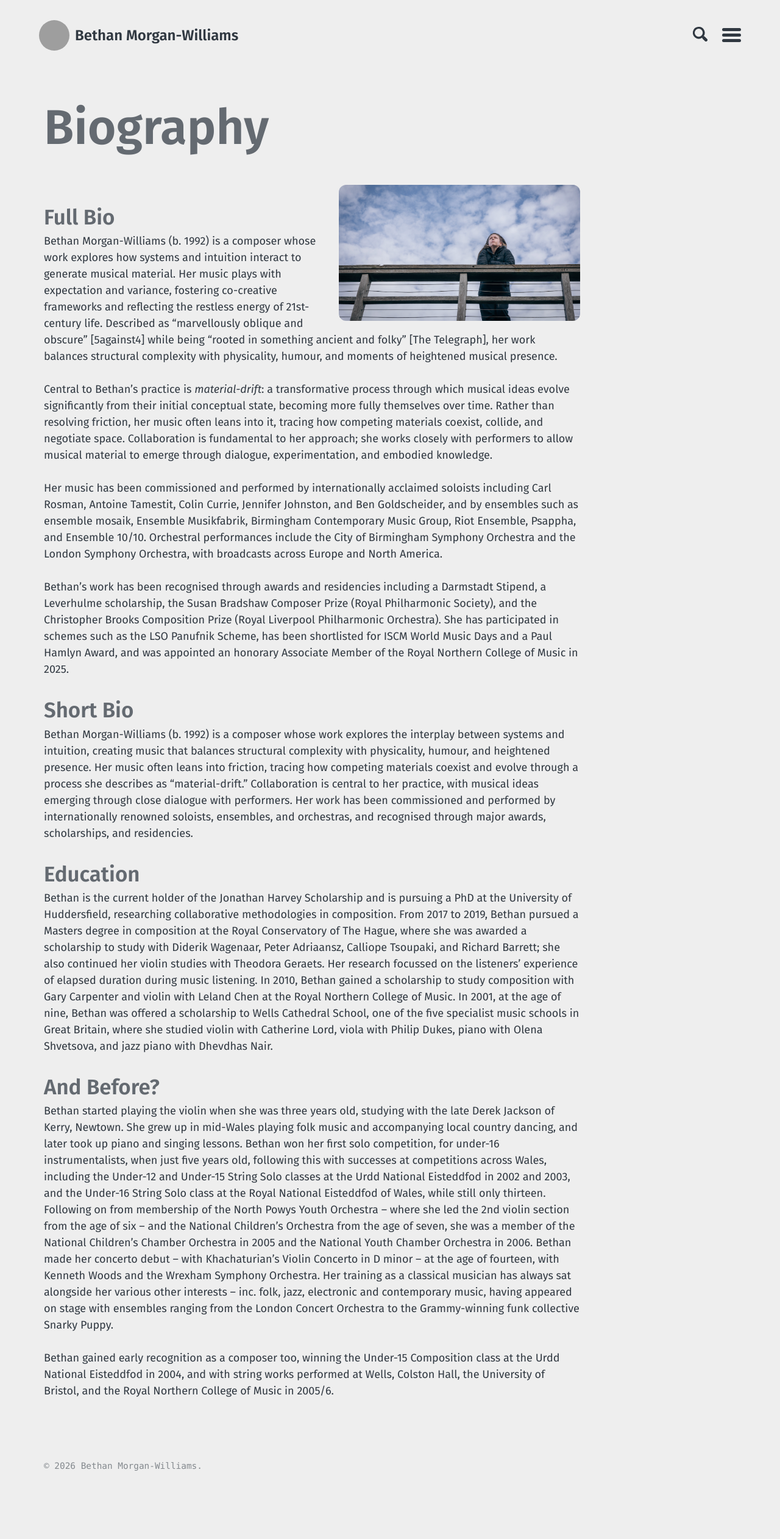
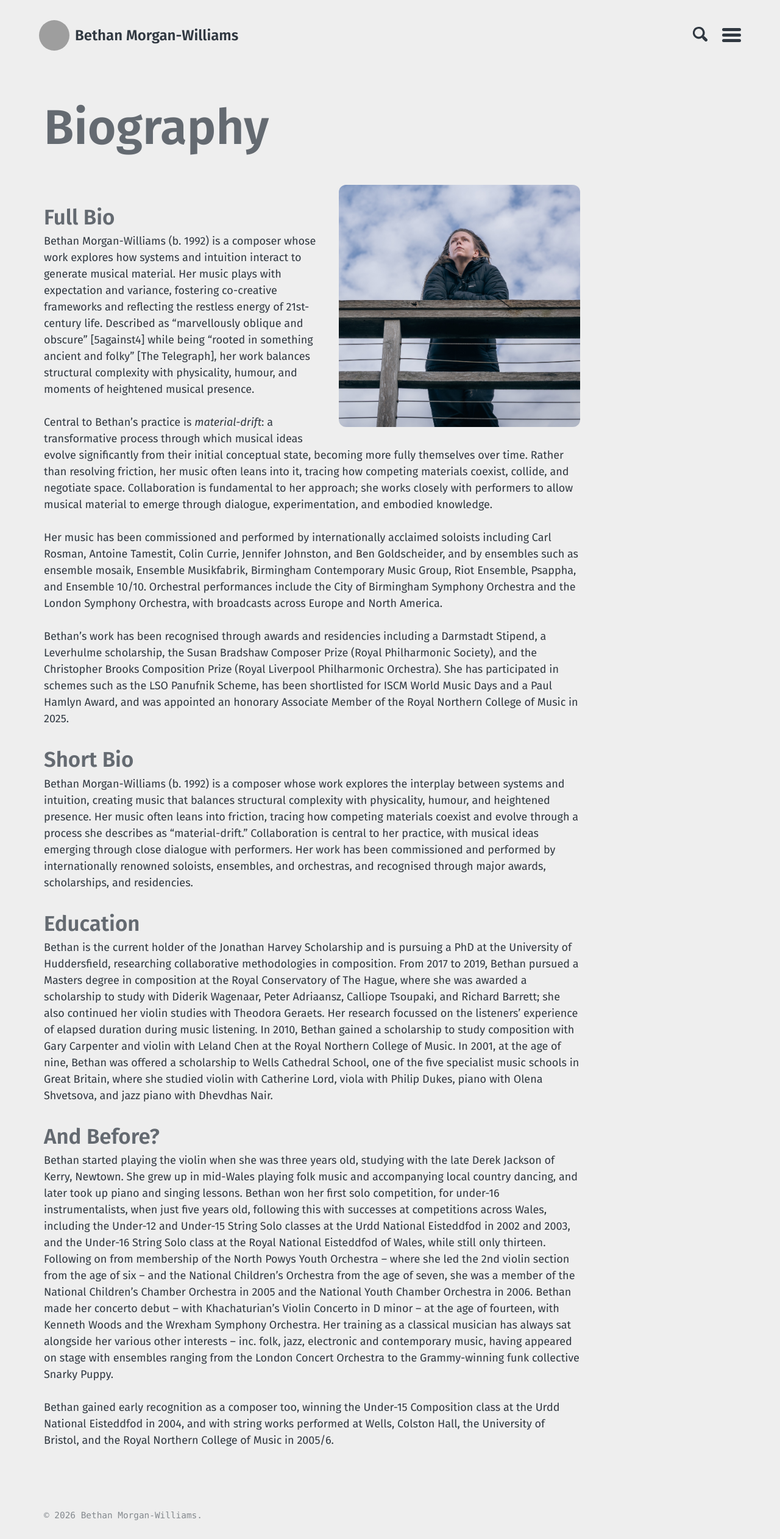
Before and after one commit to morganwilliamsb/website, a Jekyll site: the page built from biography.md, in a window 1280 px wide. Shown: the whole page at 61% size. Built offline with Jekyll 4.4.1, drawn with Linux system fonts in a browser that asks for light colours; before the commit the page ends 2442 px from its top, so only the background shows below that; grey boxes are pictures that could not be loaded.

Commit message:
Update biography.md

```diff
--- a/biography.md
+++ b/biography.md
@@ -4,7 +4,7 @@ layout: about
 ---
 
 <img
-  src="/assets/images/bbridge.png"
+  src="/assets/images/bbridge-small-square.jpeg"
   alt="Bethan Morgan-Williams portrait"
   class="bio-portrait">
 
```
